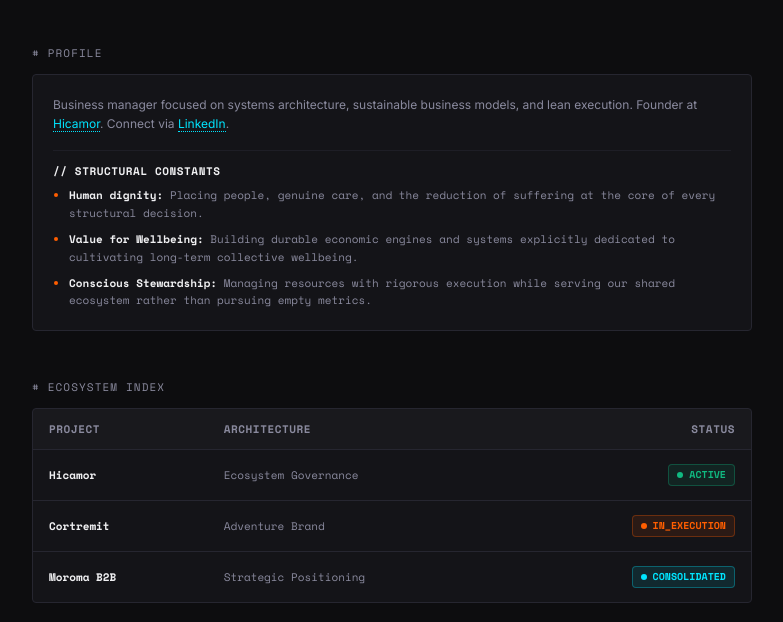
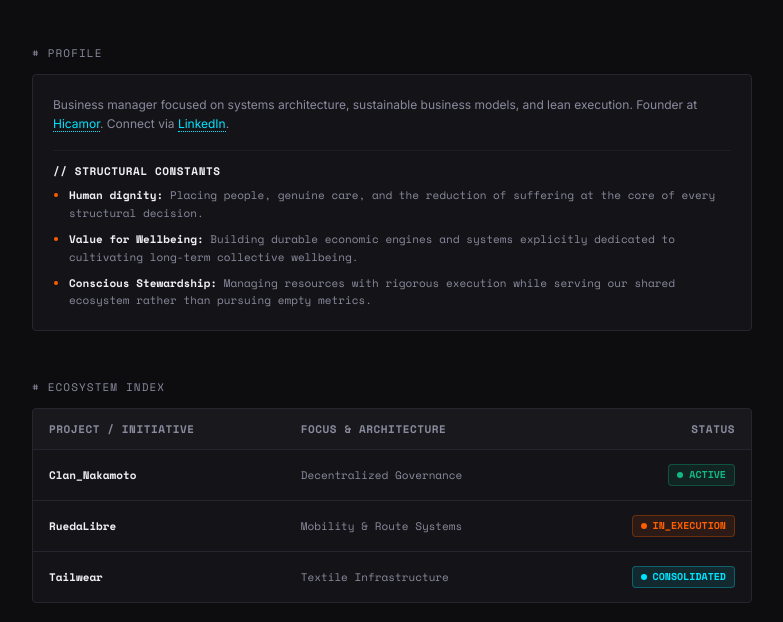
Before and after one commit to jeffersonalejandro12-png/mi-primera-web, a plain HTML site: page index.html in a window 1280 px wide. Shown: the part 178-800 px from the top of the page, without its empty margins (248-1031 px from the left). Drawn offline with nearby package versions, Linux system fonts and the light colour scheme.

Commit message:
Revise Ecosystem Index section with new projects

```diff
--- a/index.html
+++ b/index.html
@@ -87,15 +87,15 @@
         <table class="w-full text-left border-collapse text-xs">
             <thead>
                 <tr class="bg-white/[0.02] border-b border-borderSubtle text-secondaryText uppercase tracking-wider text-[11px]">
-                            <th class="py-3 px-4 font-bold">Project</th>
-                            <th class="py-3 px-4 font-bold">Architecture</th>
+                    <th class="py-3 px-4 font-bold">Project / Initiative</th>
+                    <th class="py-3 px-4 font-bold">Focus & Architecture</th>
                     <th class="py-3 px-4 font-bold text-right">Status</th>
                 </tr>
             </thead>
             <tbody class="divide-y divide-borderSubtle text-[11px]">
                 <tr class="hover:bg-white/[0.02] transition-colors">
-                            <td class="py-3.5 px-4 font-bold text-mainText">Hicamor</td>
-                            <td class="py-3.5 px-4 text-secondaryText">Ecosystem Governance</td>
+                    <td class="py-3.5 px-4 font-bold text-mainText">Clan_Nakamoto</td>
+                    <td class="py-3.5 px-4 text-secondaryText">Decentralized Governance</td>
                     <td class="py-3.5 px-4 text-right">
                         <span class="inline-flex items-center gap-1.5 px-2 py-0.5 rounded bg-statusGreen/10 text-statusGreen border border-statusGreen/30 font-bold text-[10px]">
                             <span class="w-1.5 h-1.5 rounded-full bg-statusGreen"></span>ACTIVE
@@ -103,8 +103,8 @@
                     </td>
                 </tr>
                 <tr class="hover:bg-white/[0.02] transition-colors">
-                            <td class="py-3.5 px-4 font-bold text-mainText">Cortremit</td>
-                            <td class="py-3.5 px-4 text-secondaryText">Adventure Brand</td>
+                    <td class="py-3.5 px-4 font-bold text-mainText">RuedaLibre</td>
+                    <td class="py-3.5 px-4 text-secondaryText">Mobility & Route Systems</td>
                     <td class="py-3.5 px-4 text-right">
                         <span class="inline-flex items-center gap-1.5 px-2 py-0.5 rounded bg-hazardOrange/10 text-hazardOrange border border-hazardOrange/30 font-bold text-[10px]">
                             <span class="w-1.5 h-1.5 rounded-full bg-hazardOrange"></span>IN_EXECUTION
@@ -112,8 +112,8 @@
                     </td>
                 </tr>
                 <tr class="hover:bg-white/[0.02] transition-colors">
-                            <td class="py-3.5 px-4 font-bold text-mainText">Moroma B2B</td>
-                            <td class="py-3.5 px-4 text-secondaryText">Strategic Positioning</td>
+                    <td class="py-3.5 px-4 font-bold text-mainText">Tailwear</td>
+                    <td class="py-3.5 px-4 text-secondaryText">Textile Infrastructure</td>
                     <td class="py-3.5 px-4 text-right">
                         <span class="inline-flex items-center gap-1.5 px-2 py-0.5 rounded bg-blueprintCyan/10 text-blueprintCyan border border-blueprintCyan/30 font-bold text-[10px]">
                             <span class="w-1.5 h-1.5 rounded-full bg-blueprintCyan"></span>CONSOLIDATED
```
Lines whose indentation alone changed are shown as unchanged.
